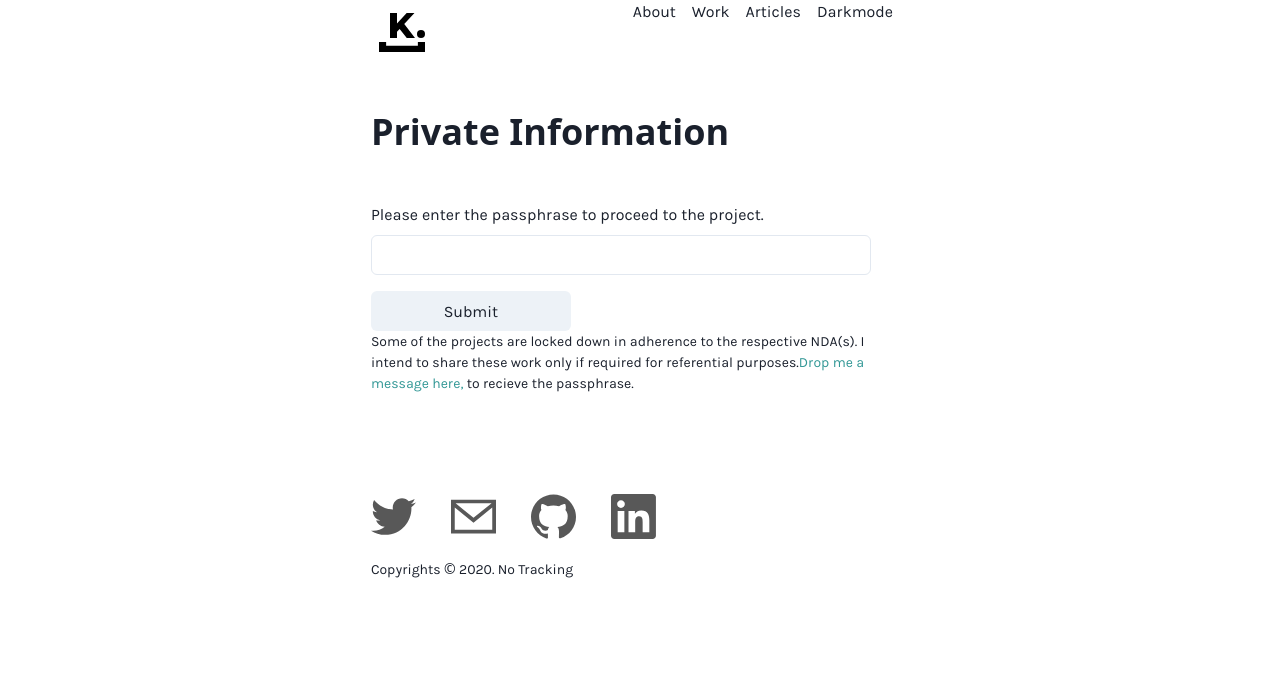
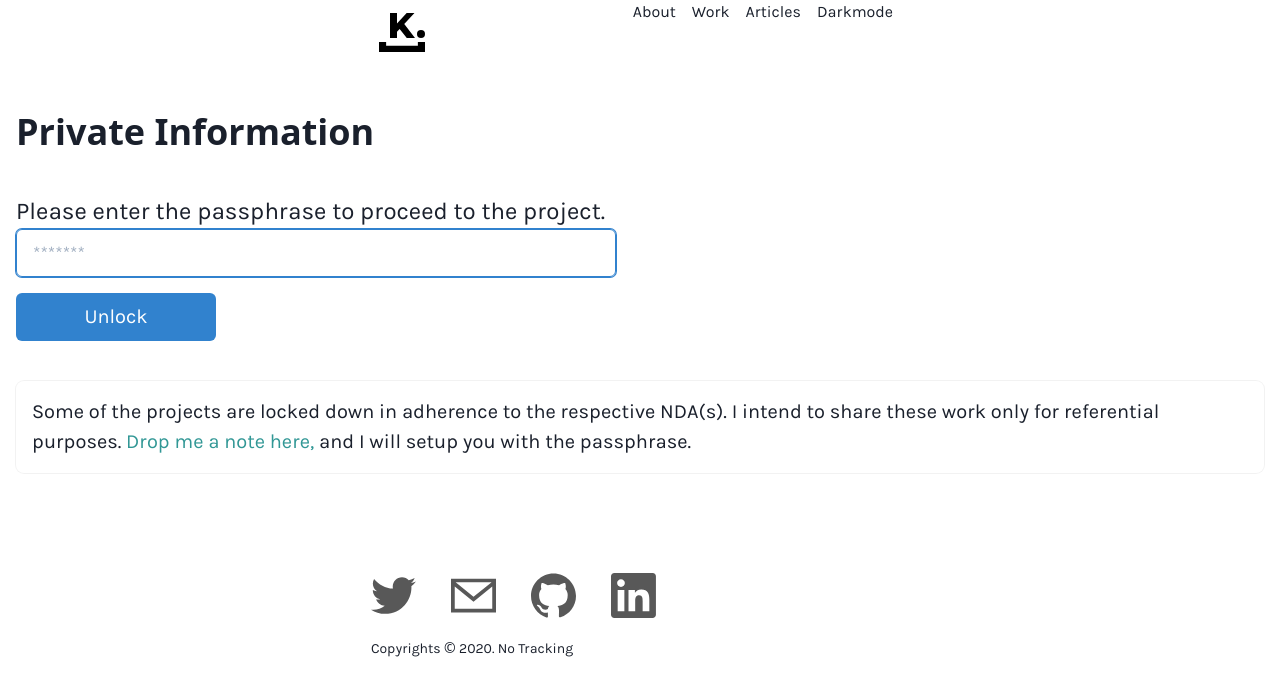
Before and after one commit to k97/jnana, a Next.js app: page /passphrase in a window 1280 px wide. Shown: the top 696 px of the page. Built offline with nearby package versions, Linux system fonts and the light colour scheme; no server answers.

Commit message:
passphrase updates for work content

```diff
--- a/pages/api/auth/[...nextauth].tsx
+++ b/pages/api/auth/[...nextauth].tsx
@@ -2,7 +2,7 @@ import NextAuth from 'next-auth';
 import Providers from 'next-auth/providers';
 
 const isCorrectCredentials = (credentials: any) =>
-  credentials.username === "admin"
+  credentials.username === "cometogether"
 
 const options = {
   // Configure one or more authentication providers
--- a/pages/passphrase.tsx
+++ b/pages/passphrase.tsx
@@ -3,6 +3,7 @@ import { csrfToken } from 'next-auth/client'
 import { CMS_NAME } from '../lib/constants'
 import {
   Container, Heading, Text,
+  Flex,
   FormControl,
   FormLabel,
   FormErrorMessage,
@@ -20,23 +21,26 @@ export default function SignIn({ csrfToken }: any) {
         <title>Passphrase - {CMS_NAME}</title>
       </Head>
 
-      <Container>
-        <Heading as="h2" size="xl" className="ff-hero" mt={50} mb={50}>Private Information</Heading>
+      <Container maxW="container.xl">
+        <Heading as="h2" size="xl" className="ff-hero" mt={50} mb={10}>Private Information</Heading>
+
+        <form method='post' action='/api/auth/callback/credentials'>
+          <Text fontSize="2xl">Please enter the passphrase to proceed to the project.</Text>
+          <FormControl width="600px">
+            <Input type="hidden" name='csrfToken' defaultValue={csrfToken} />
+            <Input type="text" name="username" size="lg" placeholder="*******" autoFocus isRequired variant="outline" />
+          </FormControl>
+          <Button type="submit" size="lg" fontSize="xl" colorScheme="blue" width="200px" mt={4}>Unlock</Button>
+
+        </form>
+
+        <Text variant="subtle" mt={10} mb={10} borderWidth="0px" rounded="lg" boxShadow="xs" p="4">
+          <Text fontSize="xl">
+            Some of the projects are locked down in adherence to the respective NDA(s). I intend to share these work only for referential purposes. <a className="ka-link dim" href="mailto:k97@outlook.in?subject=Access to Karthik's Portfolio">Drop me a note here,</a> and I will setup you with the passphrase.
+          </Text>
+        </Text>
 
 
-        <form className="db w-100 passphrase-form" method='post' action='/api/auth/callback/credentials'>
-          <FormControl width="500px">
-            <FormLabel fontSize="md">Please enter the passphrase to proceed to the project.</FormLabel>
-            <Input type="hidden" name='csrfToken' defaultValue={csrfToken} />
-            <Input type="text" name="username" required />
-          </FormControl>
-          <Button type="submit" size="md" width="200px" mt={4}>Submit</Button>
-        </form>
-
-        <Text mt={0} fontSize="sm">
-          Some of the projects are locked down in adherence to the respective NDA(s). I intend to share these work only if required for referential purposes.
-          <a className="ka-link dim" href="mailto:k97@outlook.in?subject=Access to Karthik's Portfolio">Drop me a message here,</a> to recieve the passphrase.
-          </Text>
 
       </Container>
     </Layout>
```
